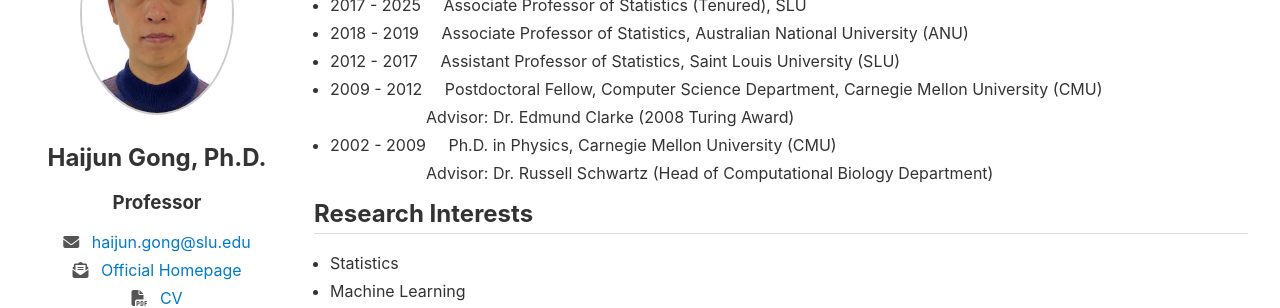
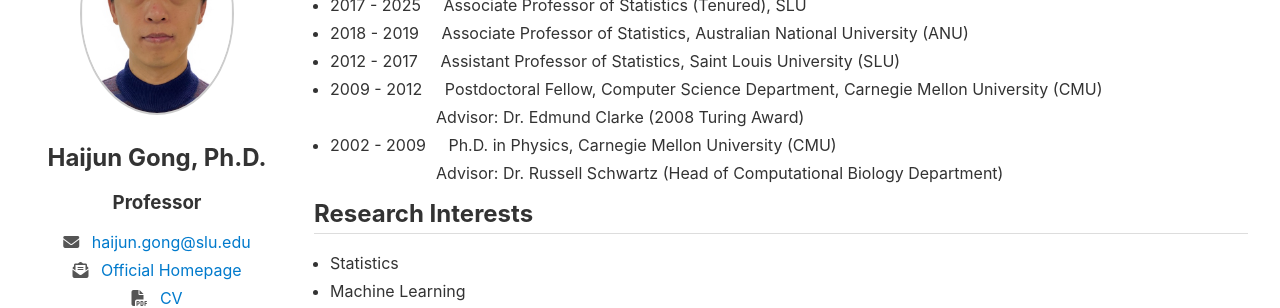
Before and after one commit to GongData/gongData.github.io, a Jekyll site: the page index.html, which Jekyll copies as it is, in a window 1280 px wide. Shown: the part 177-485 px from the top of the page. Built offline with Jekyll 4.4.1, drawn with Linux system fonts in a browser that asks for light colours.

Commit message:
Update index.html

```diff
--- a/index.html
+++ b/index.html
@@ -131,12 +131,12 @@
 <li>2012 - 2017 &nbsp; &nbsp; Assistant Professor of Statistics, Saint Louis University (SLU)</li>
 <li>2009 - 2012  &nbsp; &nbsp; Postdoctoral Fellow, Computer Science Department, Carnegie Mellon University (CMU)</li>
        <ul style="margin-top: 4px; margin-bottom: 4px;">
-      <li style="list-style-type: none; margin-left: 80px;">Advisor: Dr. Edmund Clarke (2008 Turing Award)</li>
+      <li style="list-style-type: none; margin-left: 90px;">Advisor: Dr. Edmund Clarke (2008 Turing Award)</li>
     </ul>
   </li>
 <li>2002 - 2009 &nbsp; &nbsp; Ph.D. in Physics, Carnegie Mellon University (CMU) </li>
        <ul style="margin-top: 4px; margin-bottom: 4px;">
-      <li style="list-style-type: none; margin-left: 80px;">Advisor: Dr. Russell Schwartz (Head of Computational Biology Department)</li>
+      <li style="list-style-type: none; margin-left: 90px;">Advisor: Dr. Russell Schwartz (Head of Computational Biology Department)</li>
     </ul>
   </li>
 </ul>
```
